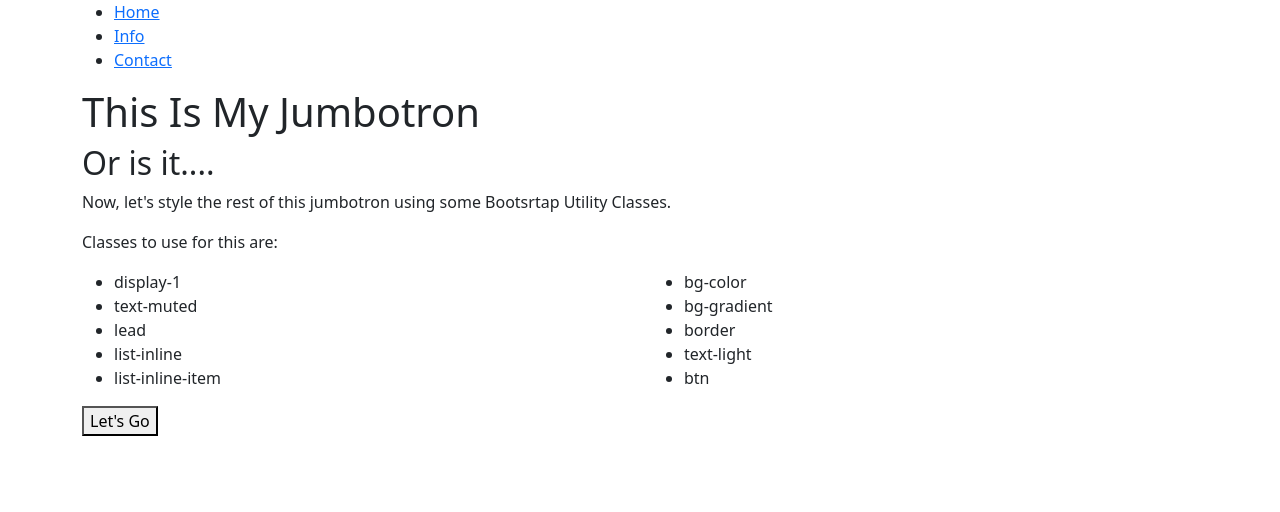
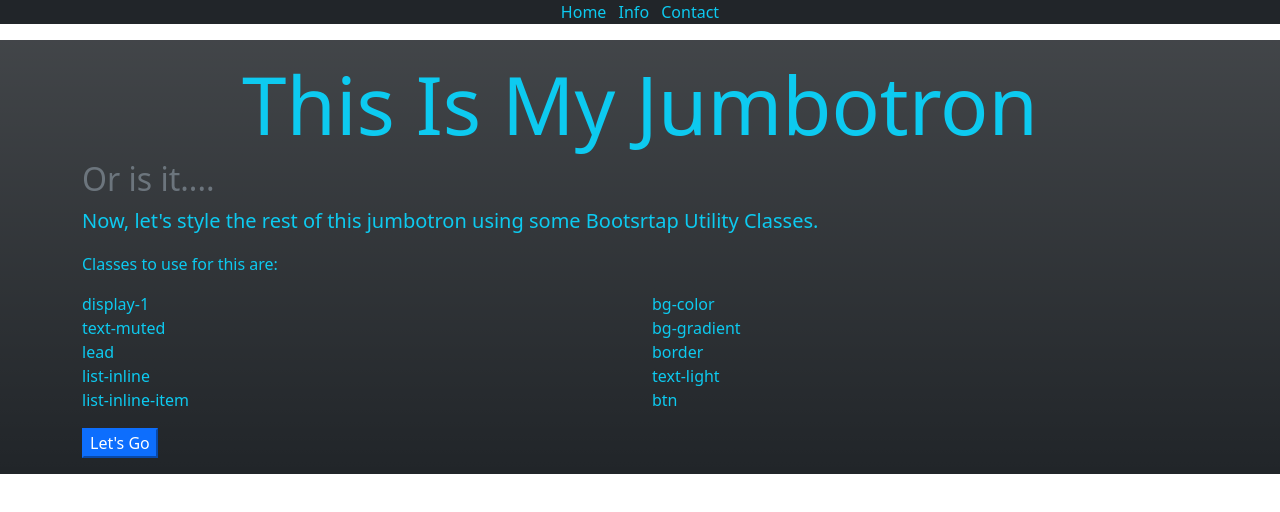
Before and after one commit to SgtHotPepper/jumbotron, a plain HTML site: page index.html in a window 1280 px wide. Drawn offline with nearby package versions, Linux system fonts and the light colour scheme.

Commit message:
jumbotron

```diff
--- a/css/styles.css
+++ b/css/styles.css
@@ -0,0 +1,3 @@
+.jumbotron {
+
+}
--- a/index.html
+++ b/index.html
@@ -11,24 +11,30 @@
     <title>Hello, world!</title>
   </head>
   <body>
-    <nav>
-      <div class="container">
-        <ul class="">
-          <li class=""><a href="" class="">Home</a></li>
-          <li class=""><a href="" class="">Info</a></li>
-          <li class=""><a href="" class="">Contact</a></li>
+    <nav class="bg-dark text-center">
+      <div class="container bg-dark">
+        <ul class="list-inline">
+          <li class="list-inline-item">
+            <a href="#" class="text-decoration-none text-info">Home</a>
+          </li>
+          <li class="list-inline-item">
+            <a href="#" class="text-decoration-none text-info">Info</a>
+          </li>
+          <li class="list-inline-item">
+            <a href="#" class="text-decoration-none text-info">Contact</a>
+          </li>
         </ul>
       </div>
     </nav>
-    <section>
+    <section class="bg-dark text-info py-3 bg-gradient">
       <div class="container jumbotron">
-        <h1>This Is My Jumbotron</h1>
-        <h2>Or is it....</h2>
-        <p>Now, let's style the rest of this jumbotron using some Bootsrtap Utility Classes.</p>
+        <h1 class="display-1 text-center">This Is My Jumbotron</h1>
+        <h2 class="text-muted">Or is it....</h2>
+        <p class="lead">Now, let's style the rest of this jumbotron using some Bootsrtap Utility Classes.</p>
         <p>Classes to use for this are:</p>
         <div class="row">
-          <div class="col-sm-6">
-            <ul>
+          <div class="col-6">
+            <ul class="list-unstyled">
               <li>display-1</li>
               <li>text-muted</li>
               <li>lead</li>
@@ -36,8 +42,8 @@
               <li>list-inline-item</li>
             </ul>
           </div>
-          <div class="col-sm-6">
-            <ul>
+          <div class="col-6">
+            <ul class="list-unstyled">
               <li>bg-color</li>
               <li>bg-gradient</li>
               <li>border</li>
@@ -47,7 +53,7 @@
           </div>
         </div>
 
-        <button type="button">Let's Go</button>
+        <button type="button" class="btn-primary ">Let's Go</button>
       </div>
     </section>
 
```
